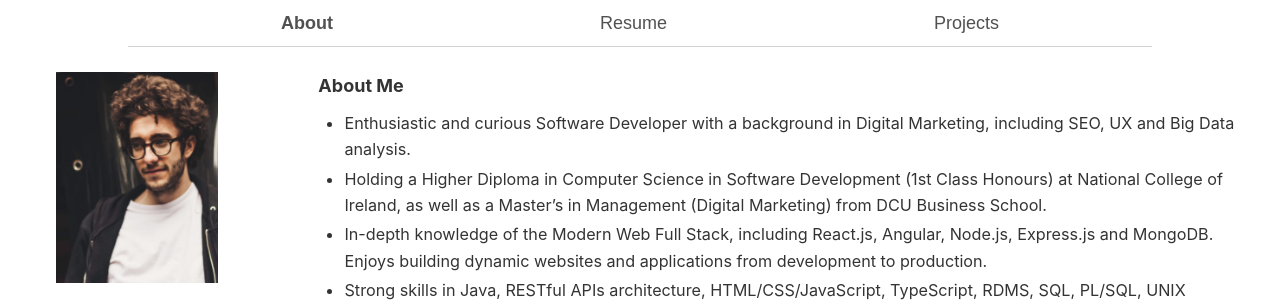
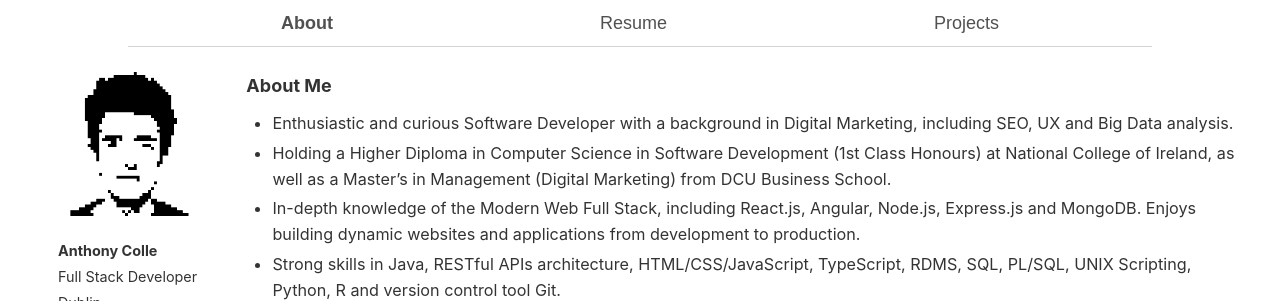
Before and after one commit to acolle/acolle.github.io, a Gatsby site: page / in a window 1280 px wide. Shown: the top 301 px of the page. Built offline with nearby package versions, Linux system fonts and the light colour scheme; Gatsby itself is replaced by a stand-in of ours.

Commit message:
Fixed projects padding and changed profile picture

```diff
--- a/src/components/sidebar.js
+++ b/src/components/sidebar.js
@@ -24,7 +24,7 @@ const Sidebar = () => {
 
   return (
     <div className={sidebarStyle.container}>
-      <img src="/image.jpg" alt="self" className={sidebarStyle.image}/>
+      <img src="/portrait7.jpg" alt="self" className={sidebarStyle.image}/>
       <div className={sidebarStyle.information}>
         <b>{data.dataJson.name}</b>
         <br/>
--- a/src/styles/project.module.css
+++ b/src/styles/project.module.css
@@ -7,8 +7,8 @@
 
 .projectContainer {
   width: 280px;
-  margin-bottom: 32px;
   padding: 12px;
+  margin-bottom: 12px;
   background-color: rgba(230, 236, 239, 0.2);
   border: 1px solid lightgrey;
   border-radius: 8px;
--- a/src/styles/sidebar.module.css
+++ b/src/styles/sidebar.module.css
@@ -1,12 +1,13 @@
 .container {
   /* border: 1px solid red; */
-  width: 16rem;
-  min-width: 16rem;
+  width: 12rem;
+  min-width: 12rem;
   padding: 0.4rem 2rem;
 
   display: flex;
   flex-direction: column;
   justify-content: flex-start;
+  align-items: center;
 }
 
 .image {
```
Also changed, not shown: static/image.jpg (deleted), static/portrait7.jpg (added).
